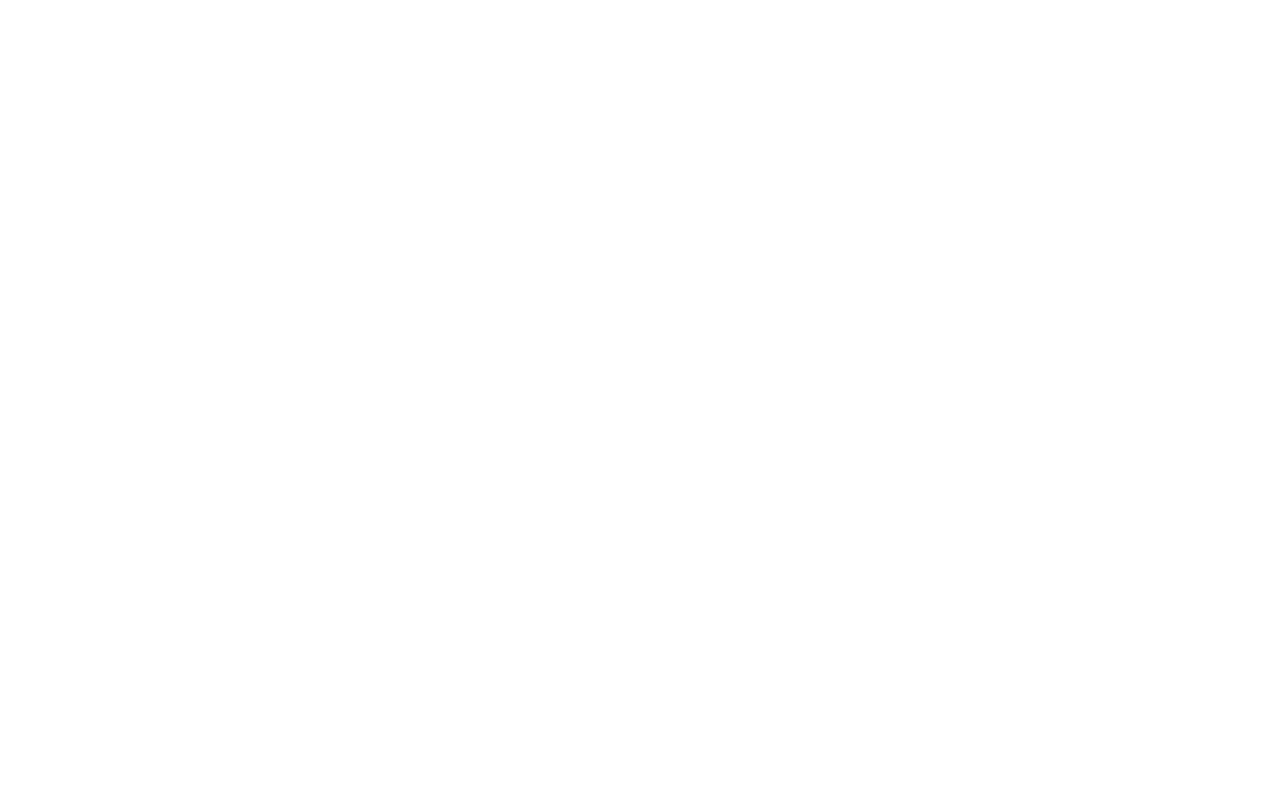
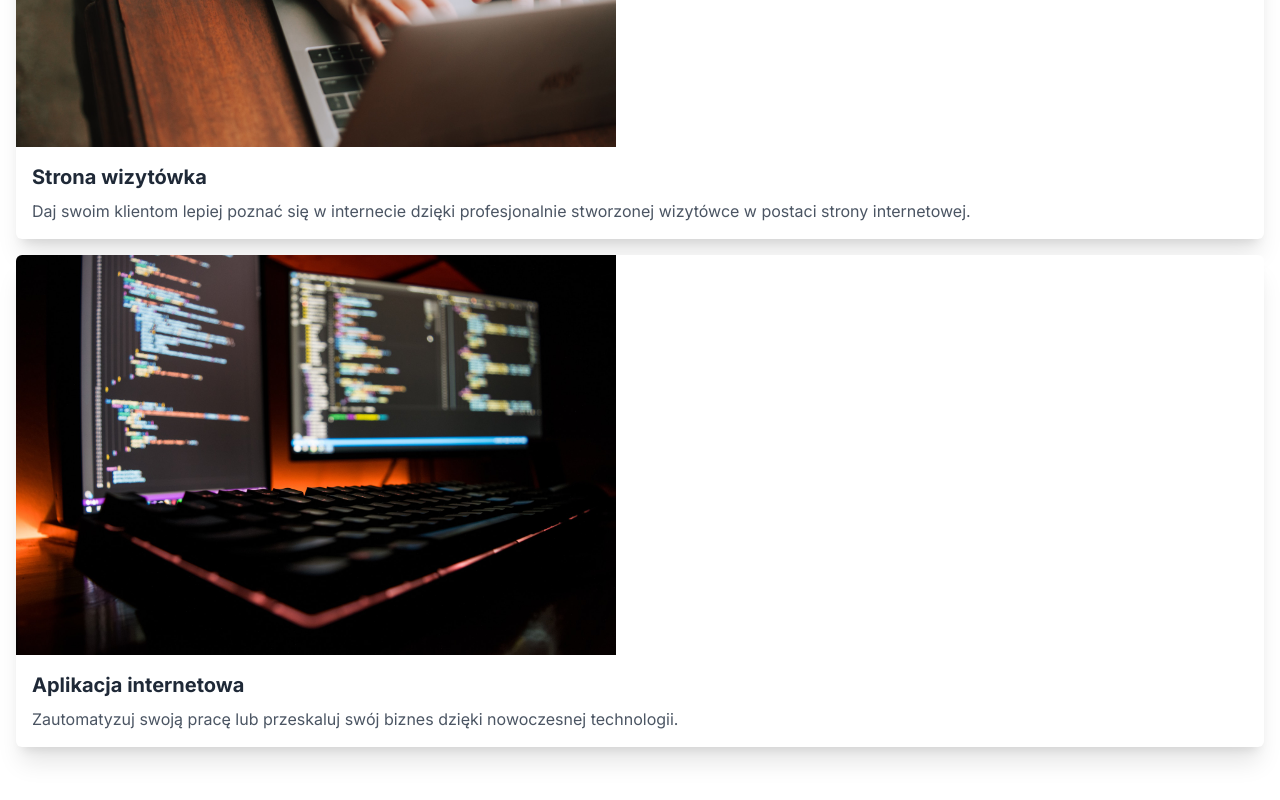
Before and after one commit to mateuszmanczak04/portfolio-website, a Next.js app: page / in a window 1280 px wide. Shown: the part 3408-4208 px from the top of the page. Before the commit the page ends 3066 px from the top, so only its background shows below. Built offline with nearby package versions, Linux system fonts and the light colour scheme.

Commit message:
add Offer section

```diff
--- a/src/app/page.tsx
+++ b/src/app/page.tsx
@@ -1,6 +1,7 @@
 import About from '@/components/About';
 import Effect from '@/components/Effect';
 import Hero from '@/components/Hero';
+import Offer from '@/components/Offer';
 import Separator from '@/components/Separator';
 
 export default function Home() {
@@ -11,6 +12,9 @@
       <About />
       <Separator />
       <Effect />
+      <Separator />
+      <Offer />
+      <Separator />
     </div>
   );
 }
--- /dev/null
+++ b/src/components/Offer.tsx
@@ -0,0 +1,23 @@
+import OfferCard from './OfferCard';
+
+const Offer = () => {
+  return (
+    <div className='w-full flex flex-col gap-4'>
+      <h2 className='text-4xl text-center w-full font-bold'>Aktualna oferta</h2>
+      <div className='grid grid-cols-1 gap-4'>
+        <OfferCard
+          title='Strona wizytówka'
+          description='Daj swoim klientom lepiej poznać się w internecie dzięki profesjonalnie stworzonej wizytówce w postaci strony internetowej.'
+          image='/images/strona-wizytowka.jpg'
+        />
+        <OfferCard
+          title='Aplikacja internetowa'
+          description='Zautomatyzuj swoją pracę lub przeskaluj swój biznes dzięki nowoczesnej technologii.'
+          image='/images/aplikacja-internetowa.jpg'
+        />
+      </div>
+    </div>
+  );
+};
+
+export default Offer;
--- /dev/null
+++ b/src/components/OfferCard.tsx
@@ -0,0 +1,22 @@
+import Image from 'next/image';
+import { FC } from 'react';
+
+interface OfferCardProps {
+  title: string;
+  description: string;
+  image: string;
+}
+
+const OfferCard: FC<OfferCardProps> = ({ title, description, image }) => {
+  return (
+    <div className='bg-white shadow-xl rounded-md overflow-hidden'>
+      <Image src={image} width={600} height={400} alt={title} />
+      <div className='w-full flex flex-col gap-2 p-4'>
+        <h3 className='font-bold text-xl w-full'>{title}</h3>
+        <p className='w-full text-gray-600'>{description}</p>
+      </div>
+    </div>
+  );
+};
+
+export default OfferCard;
```
